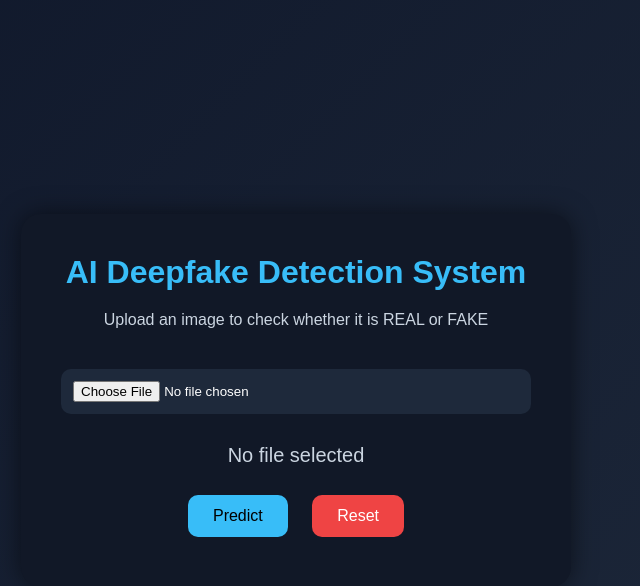
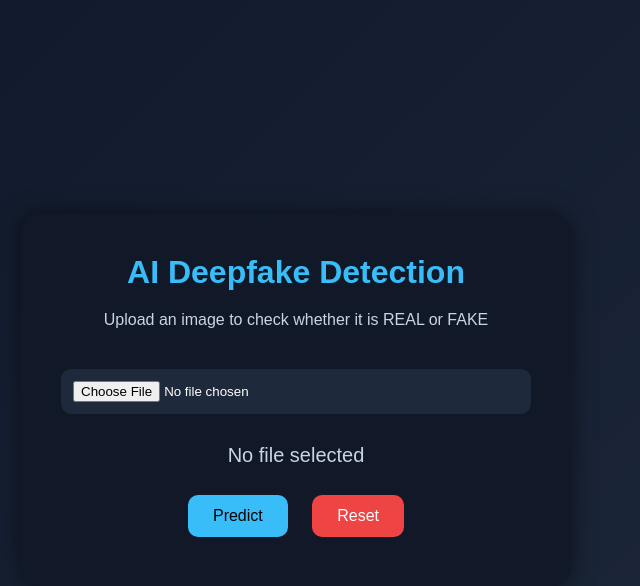
Before and after one commit to MahimaKamble/Deepfake-MLOps-Project, a Flask app: page / in a window 1280 px wide. Shown: the top 586 px of the page, without its empty margins (344-984 px from the left). Run offline with Flask 3, Linux system fonts and the light colour scheme; parts of the project's set-up code (start-up, migrations or seed data) failed here and were passed over.

Commit message:
Updated application title new

```diff
--- a/src/templates/index.html
+++ b/src/templates/index.html
@@ -118,7 +118,7 @@
 
     <div class="container">
 
-        <h1>AI Deepfake Detection System</h1>
+        <h1>AI Deepfake Detection</h1>
 
         <p>
             Upload an image to check whether it is REAL or FAKE
```
